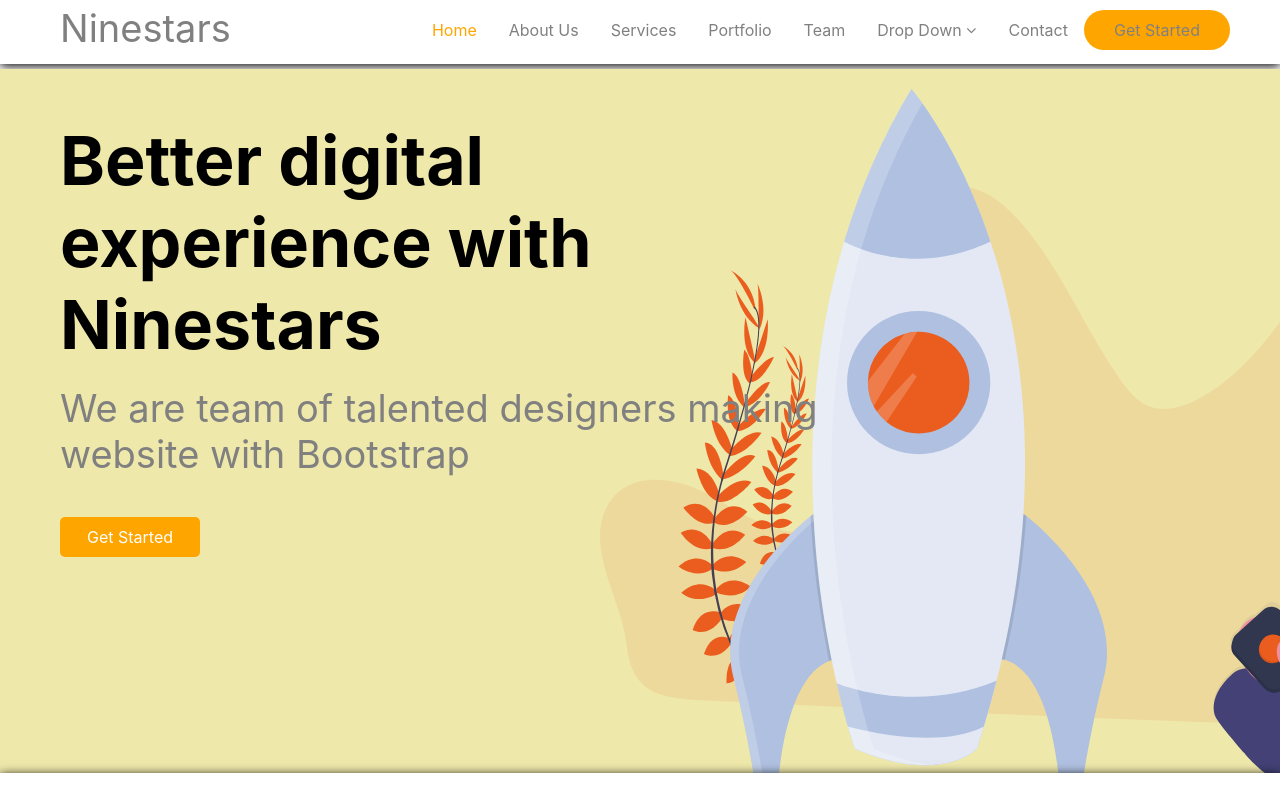
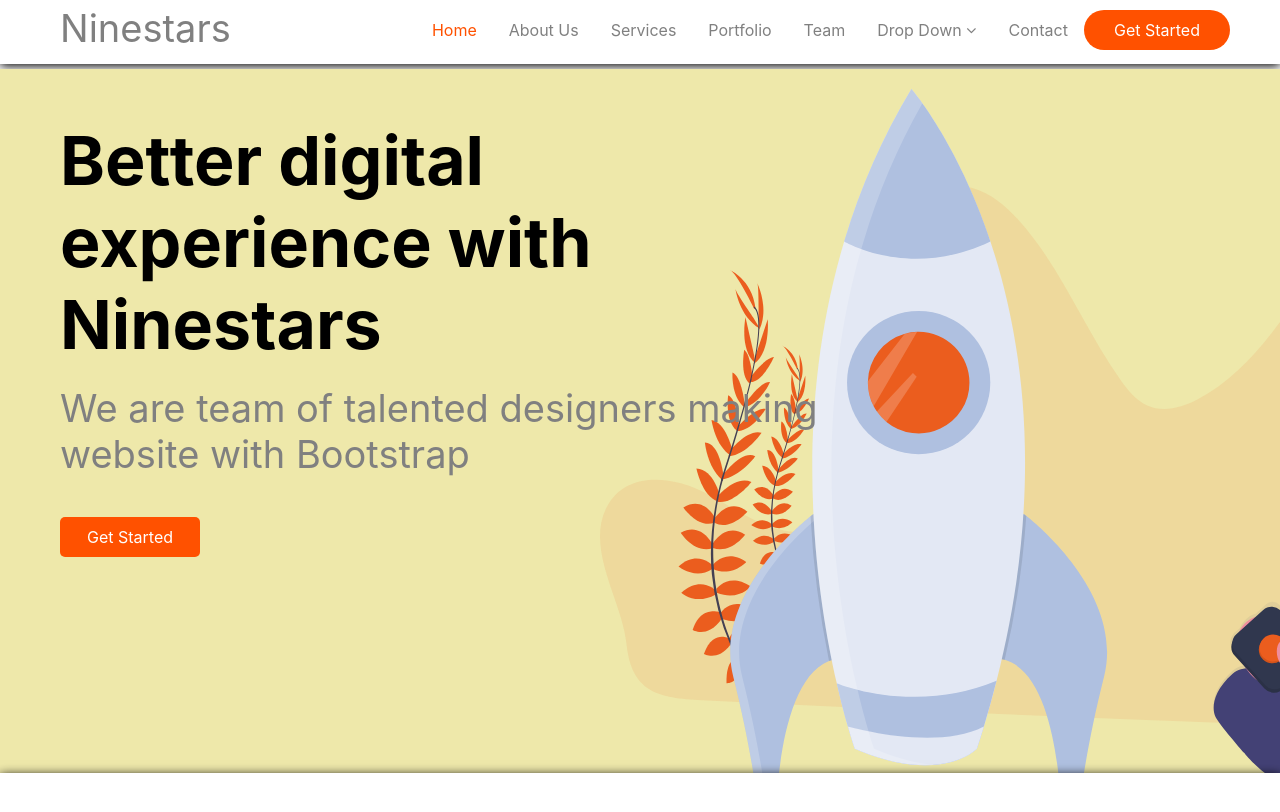
Before and after one commit to ravivarshney2000/final-fs, a plain HTML site: page index.html in a window 1280 px wide. Drawn offline with Linux system fonts and the light colour scheme.

Commit message:
final practical

```diff
--- a/index.html
+++ b/index.html
@@ -29,7 +29,7 @@
         <li><a href="#">Portfolio</a></li>
         <li><a href="#">Services</a></li>
         <li><a href="#">About Us</a></li>
-        <li><a href="#" style="color: orange">Home</a></li>
+        <li><a href="#" style="color: rgb(255, 81, 0)">Home</a></li>
       </ul>
     </div>
     <div class="body">
--- a/style.css
+++ b/style.css
@@ -37,14 +37,15 @@ li a {
 }
 
 li a:hover:not(.active) {
-  color: orange;
+  color: rgb(255, 81, 0);
 }
 .active {
-  background-color: orange;
+  background-color: rgb(255, 81, 0);
   border-radius: 30px;
   padding-left: 30px;
   padding-right: 30px;
   margin-right: 50px;
+  color: white;
 }
 footer {
   height: 10vh;
@@ -81,7 +82,7 @@ footer {
   color: gray;
 }
 .button {
-  background-color: orange;
+  background-color: rgb(255, 81, 0);
   margin-left: 60px;
   margin-top: 40px;
   width: 100px;
```
